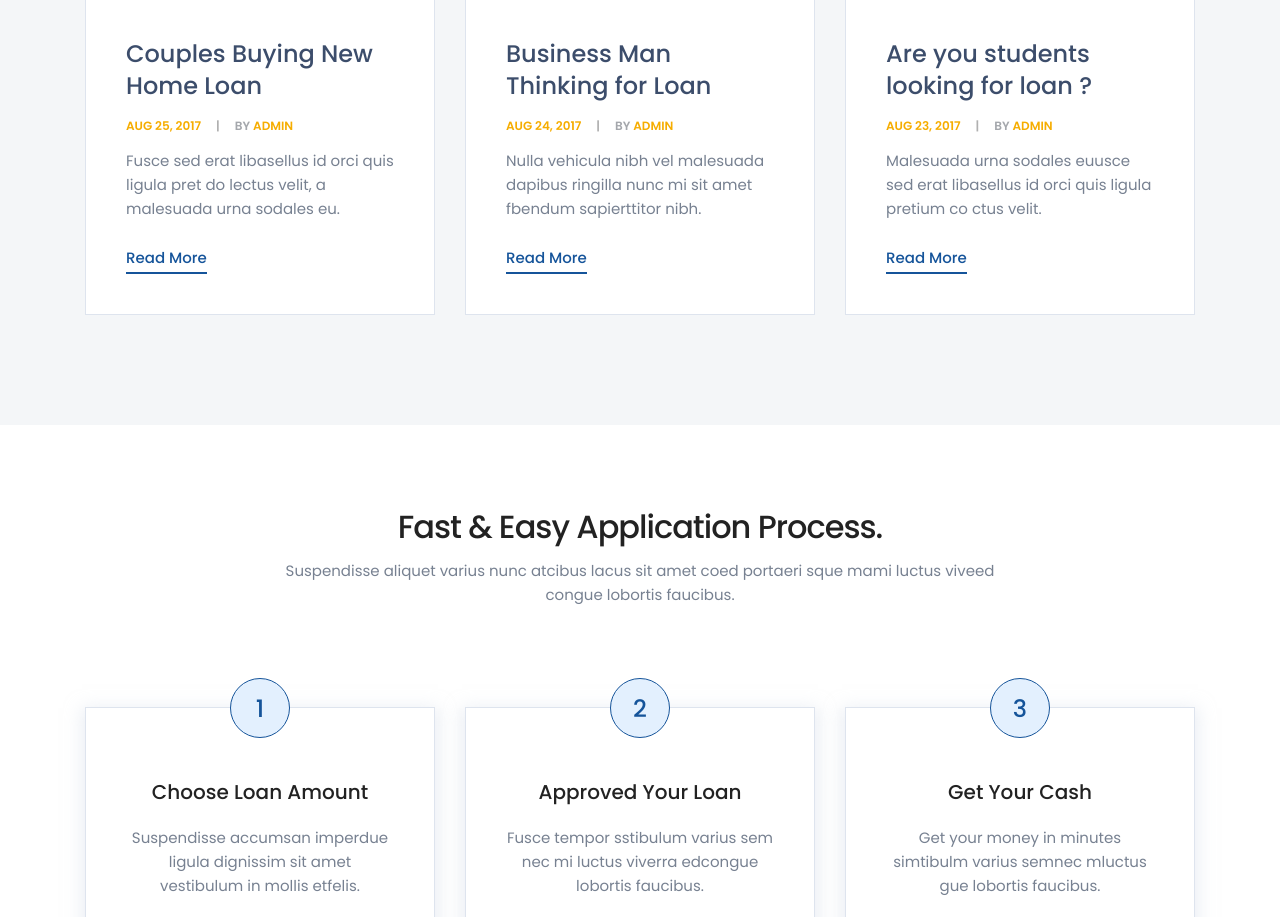
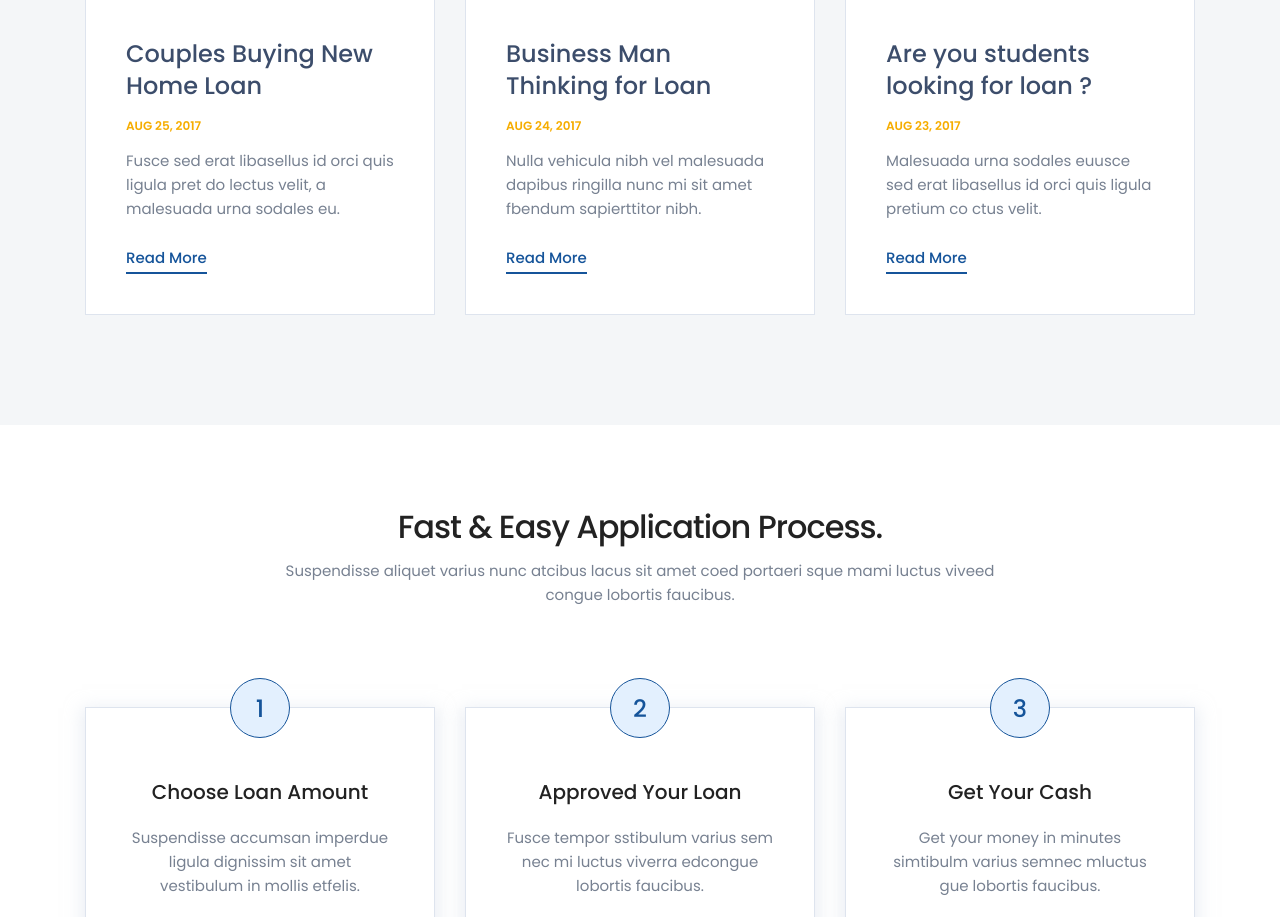
Before and after one commit to vij7/rf_banking, a plain HTML site: page index.html in a window 1280 px wide. Shown: the part 1848-2765 px from the top of the page. Drawn offline with Linux system fonts and the light colour scheme.

Commit message:
index_rm_author

```diff
--- a/index.html
+++ b/index.html
@@ -241,8 +241,7 @@
                         </div>
                         <div class="bg-white pinside40 outline">
                             <h2><a href="blog-single.html" class="title">Couples Buying New Home Loan</a></h2>
-                            <p class="meta"><span class="meta-date">Aug 25, 2017</span><span class="meta-author">By<a href="#">
-                                    Admin</a></span></p>
+                            <p class="meta"><span class="meta-date">Aug 25, 2017</span></p>
                             <p>Fusce sed erat libasellus id orci quis ligula pret do lectus velit, a malesuada urna sodales
                                 eu.</p>
                             <a href="blog-single.html" class="btn-link">Read More</a> </div>
@@ -256,8 +255,7 @@
                         </div>
                         <div class="bg-white pinside40 outline">
                             <h2><a href="blog-single.html" class="title">Business Man Thinking for Loan</a></h2>
-                            <p class="meta"><span class="meta-date">Aug 24, 2017</span><span class="meta-author">By<a href="#">
-                                    Admin</a></span></p>
+                            <p class="meta"><span class="meta-date">Aug 24, 2017</span></p>
                             <p>Nulla vehicula nibh vel malesuada dapibus ringilla nunc mi sit amet fbendum sapierttitor nibh.
                                 </p>
                             <a href="blog-single.html" class="btn-link">Read More</a> </div>
@@ -271,8 +269,7 @@
                         </div>
                         <div class="bg-white pinside40 outline">
                             <h2><a href="blog-single.html" class="title">Are you students looking for loan ?</a></h2>
-                            <p class="meta"><span class="meta-date">Aug 23, 2017</span><span class="meta-author">By<a href="#">
-                                    Admin</a></span></p>
+                            <p class="meta"><span class="meta-date">Aug 23, 2017</span></p>
                             <p>Malesuada urna sodales euusce sed erat libasellus id orci quis ligula pretium co ctus velit.</p>
                             <a href="blog-single.html" class="btn-link">Read More</a> </div>
                     </div>
```
